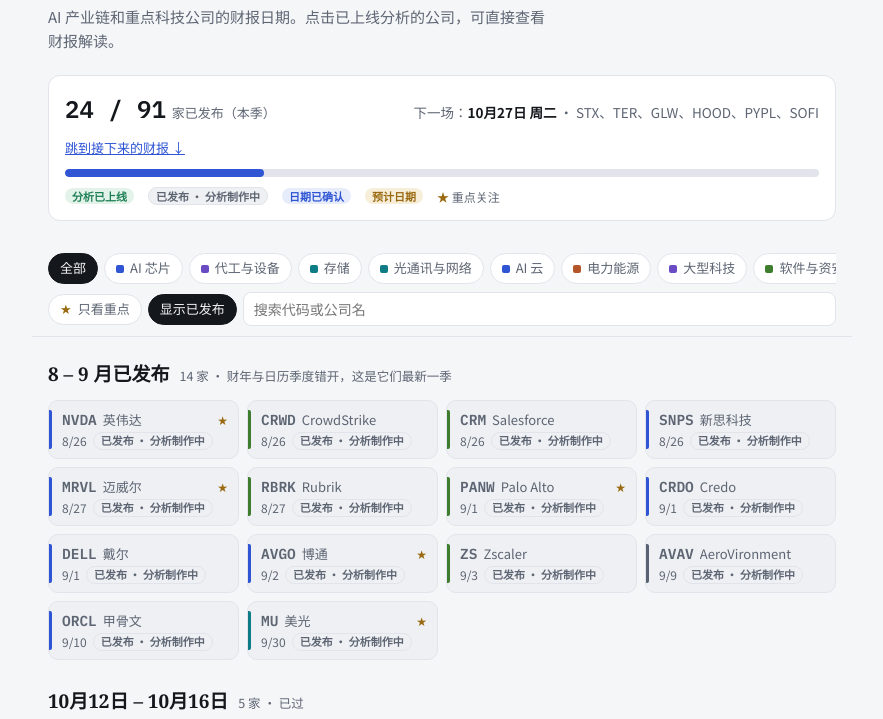
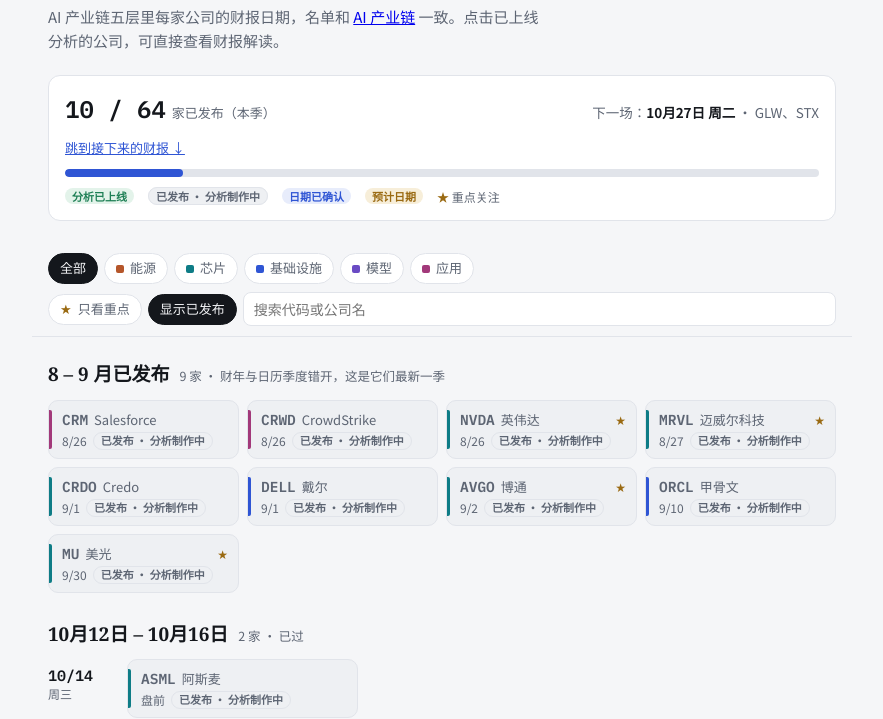
Before and after one commit to yuqiuyandune/april-earnings-lens, a plain HTML site: page calendar.html in a window 1280 px wide. Shown: the part 114-833 px from the top of the page, without its empty margins (198-1081 px from the left). Drawn offline with Linux system fonts and the light colour scheme.

Commit message:
Calendar: only the companies in the AI supply-chain table, filtered by layer
Adds AMKR, EQIX, PWR, DLR, AXTI, ASX, FN, TLN, MOD, IREN, OKLO, CEG, CSCO, CBRS, CIEN, ADBE;
drops companies outside the table.

Co-Authored-By: Claude Opus 5.5 <noreply@anthropic.com>
Claude-Session: https://claude.ai/code/session_013xXa2BhN5M5Cc8ShJtds9B

```diff
--- a/calendar.html
+++ b/calendar.html
@@ -93,7 +93,7 @@ footer a{color:var(--accent)}
   <div class="brand"><a href="../" style="color:inherit;text-decoration:none"><b>财报日历</b></a><a href="../" style="color:var(--accent);text-decoration:none">← 财报解读</a></div>
   <header style="display:flex;flex-direction:column;gap:8px">
     <h1>2026 年 Q3 财报季</h1>
-    <p class="lede">AI 产业链和重点科技公司的财报日期。点击已上线分析的公司，可直接查看财报解读。</p>
+    <p class="lede">AI 产业链五层里每家公司的财报日期，名单和 <a href="/">AI 产业链</a> 一致。点击已上线分析的公司，可直接查看财报解读。</p>
   </header>
 
   <div class="season">
@@ -110,7 +110,7 @@ footer a{color:var(--accent)}
   </div>
 
   <div class="filters">
-    <div class="frow" id="cats" role="group" aria-label="按产业筛选"></div>
+    <div class="frow" id="cats" role="group" aria-label="按产业链层级筛选"></div>
     <div class="frow">
       <button class="chip" id="f-star" aria-pressed="false" type="button"><span style="color:var(--warn)">★</span>只看重点</button>
       <button class="chip" id="f-past" aria-pressed="true" type="button">显示已发布</button>
@@ -121,128 +121,95 @@ footer a{color:var(--accent)}
   <div id="list" style="display:flex;flex-direction:column;gap:26px"></div>
 
   <footer>
-    <span>日期来源：Nasdaq 财报日历、公司公告、StockTitan 与 TheStreet 周历。标"预计"的日期尚未经公司确认，可能变动。盘前 = 美股开盘前，盘后 = 收盘后。</span>
-    <span>未列入：Kratos（KTOS）尚未公布日期；SK 海力士不在 SEC 申报；OpenAI、Anthropic 未上市。</span>
+    <span>日期来源：Nasdaq 财报日历、公司公告、StockTitan、MarketBeat 等财报日历。标"预计"的日期尚未经公司确认，可能变动。盘前 = 美股开盘前，盘后 = 收盘后。</span>
+    <span>未列入：Anthropic（ANT）尚未上市；HPE、MongoDB、NANO Nuclear 尚未公布本季日期；Applied Digital 本季财报已在 10 月初发布。</span>
     <span>本页仅为信息整理，不构成投资建议。</span>
   </footer>
 </div>
 
 <script>
 const CATS=[
-  {id:"chip",n:"AI 芯片",c:"--c1"},{id:"fab",n:"代工与设备",c:"--c2"},{id:"mem",n:"存储",c:"--c3"},
-  {id:"opt",n:"光通讯与网络",c:"--c3"},{id:"cloud",n:"AI 云",c:"--c1"},{id:"power",n:"电力能源",c:"--c4"},
-  {id:"big",n:"大型科技",c:"--c2"},{id:"sw",n:"软件与资安",c:"--c5"},{id:"def",n:"国防航天",c:"--c7"},
-  {id:"fin",n:"金融",c:"--c6"},{id:"med",n:"医疗",c:"--c5"},{id:"cons",n:"消费与平台",c:"--c4"}
+  {id:"energy",n:"能源",c:"--c4"},{id:"chip",n:"芯片",c:"--c3"},{id:"infra",n:"基础设施",c:"--c1"},
+  {id:"model",n:"模型",c:"--c2"},{id:"app",n:"应用",c:"--c6"}
 ];
 const SITE="../";
 const LINKS={TSLA:SITE+"#TSLA",TSM:SITE+"#TSM",META:SITE+"#META"};
-const STAR=new Set("NVDA AMD AVGO MRVL MU MSFT GOOGL AMZN META PLTR PANW TSLA".split(" "));
-/* date | ticker | 中文名 | cat | time(b=盘前,a=盘后,n=未定) | conf(1=已确认,0=预计) */
-const RAW=`08-26|NVDA|英伟达|chip|a|1
-08-26|CRWD|CrowdStrike|sw|a|1
-08-26|CRM|Salesforce|sw|a|1
-08-26|SNPS|新思科技|chip|a|1
-08-27|MRVL|迈威尔|chip|a|1
-08-27|RBRK|Rubrik|sw|a|1
-09-01|PANW|Palo Alto|sw|a|1
+const STAR=new Set("NVDA AMD AVGO MRVL MU MSFT GOOGL AMZN META PLTR TSLA".split(" "));
+/* Only the companies in the AI supply-chain table (insider-flow repo: stack/company_master.csv); cat = its layer.
+   date | ticker | 中文名 | cat | time(b=盘前,a=盘后,n=未定) | conf(1=已确认,0=预计) */
+const RAW=`08-26|CRM|Salesforce|app|a|1
+08-26|CRWD|CrowdStrike|app|a|1
+08-26|NVDA|英伟达|chip|a|1
+08-27|MRVL|迈威尔科技|chip|a|1
 09-01|CRDO|Credo|chip|a|1
-09-01|DELL|戴尔|cloud|a|1
+09-01|DELL|戴尔|infra|a|1
 09-02|AVGO|博通|chip|a|1
-09-03|ZS|Zscaler|sw|a|1
-09-09|AVAV|AeroVironment|def|a|1
-09-10|ORCL|甲骨文|cloud|a|1
-09-30|MU|美光|mem|a|1
-10-13|JPM|摩根大通|fin|b|1
-10-13|GS|高盛|fin|b|1
-10-14|MS|摩根士丹利|fin|b|1
-10-14|ASML|阿斯麦|fab|b|1
-10-15|TSM|台积电|fab|b|1
-10-20|NFLX|奈飞|cons|a|1
-10-20|SPCX|SpaceX|def|n|1
-10-20|GE|GE 航空航天|def|b|1
-10-20|RTX|雷神|def|b|1
-10-20|ISRG|直觉外科|med|a|1
-10-21|META|Meta|big|a|1
-10-21|TSLA|特斯拉|cons|a|1
-10-21|LRCX|泛林|fab|a|1
-10-21|IBM|IBM|sw|a|1
-10-21|TXN|德州仪器|chip|a|1
-10-21|SAP|SAP|sw|a|1
-10-21|NEE|新纪元能源|power|b|1
-10-22|WDC|西部数据|mem|a|1
-10-22|BE|Bloom Energy|power|a|1
-10-22|NOK|诺基亚|opt|b|1
-10-22|LMT|洛克希德马丁|def|b|1
-10-26|RMBS|Rambus|chip|a|1
-10-26|CDNS|楷登电子|chip|a|1
-10-26|CLS|天弘科技|cloud|a|1
-10-27|STX|希捷|mem|a|1
-10-27|TER|泰瑞达|fab|a|1
-10-27|GLW|康宁|opt|b|1
-10-27|HOOD|Robinhood|fin|a|1
-10-27|PYPL|PayPal|fin|b|1
-10-27|SOFI|SoFi|fin|b|1
-10-28|GOOGL|谷歌|big|a|1
-10-28|MSFT|微软|big|a|1
-10-28|GEV|GE Vernova|power|b|1
-10-28|NOW|ServiceNow|sw|a|1
-10-28|KLAC|科磊|fab|a|1
-10-28|VRT|维谛|power|b|1
-10-29|AMZN|亚马逊|big|a|1
-10-29|LLY|礼来|med|b|1
+09-10|ORCL|甲骨文|infra|a|1
+09-30|MU|美光|chip|a|1
+10-14|ASML|阿斯麦|chip|b|1
+10-15|TSM|台积电|chip|b|1
+10-20|SPCX|SpaceX|model|n|1
+10-21|LRCX|泛林集团|chip|a|1
+10-21|META|Meta|model|a|1
+10-21|TSLA|特斯拉|app|a|1
+10-22|BE|Bloom Energy|energy|a|1
+10-22|WDC|西部数据|chip|a|1
+10-26|AMKR|安靠|chip|a|1
+10-26|CLS|天弘|infra|a|1
+10-27|GLW|康宁|infra|b|1
+10-27|STX|希捷|chip|a|1
+10-28|EQIX|易昆尼克斯|infra|a|1
+10-28|GEV|GE Vernova|energy|b|1
+10-28|GOOGL|谷歌|model|a|1
+10-28|KLAC|科磊|chip|a|1
+10-28|MSFT|微软|infra|a|1
+10-28|NOW|ServiceNow|app|a|1
+10-28|VRT|维谛|infra|b|1
+10-29|AMZN|亚马逊|infra|a|1
+10-29|ASX|日月光投控|chip|n|0
+10-29|AXTI|AXT|chip|a|1
+10-29|DLR|Digital Realty|infra|a|1
 10-29|INTC|英特尔|chip|a|1
-10-29|SNDK|闪迪|mem|a|1
-10-29|TWLO|Twilio|sw|a|1
 10-29|MPWR|芯源系统|chip|a|1
-11-02|AAPL|苹果|big|a|1
-11-02|PLTR|Palantir|sw|a|1
-11-02|GRAB|Grab|cons|a|1
-11-02|TEM|Tempus AI|med|b|1
-11-02|UUUU|Energy Fuels|power|n|0
-11-03|AMD|AMD|chip|a|1
-11-03|ETN|伊顿|power|b|1
+10-29|PWR|广达服务|energy|b|1
+10-29|SNDK|闪迪|chip|a|1
+11-02|AAPL|苹果|app|a|1
+11-02|FN|Fabrinet|infra|a|1
+11-02|PLTR|Palantir|app|a|1
 11-03|ALAB|Astera Labs|chip|a|1
-11-03|NVTS|纳微半导体|chip|a|1
-11-03|ANET|Arista|opt|a|1
-11-03|SMCI|超微电脑|cloud|a|1
-11-04|COHR|Coherent|opt|a|1
-11-04|FIG|Figma|sw|a|1
-11-04|CHYM|Chime|fin|a|1
-11-04|CRCL|Circle|fin|b|1
-11-04|MELI|美客多|cons|n|0
-11-04|TMDX|TransMedics|med|n|0
-11-04|RDW|Redwire|def|n|0
-11-04|ARM|Arm|chip|a|1
-11-04|QCOM|高通|chip|a|1
-11-04|APP|AppLovin|sw|a|1
-11-04|DDOG|Datadog|sw|b|1
-11-04|UBER|优步|cons|b|1
-11-05|LITE|Lumentum|opt|a|1
-11-05|NET|Cloudflare|sw|a|1
-11-05|AAOI|应用光电|opt|a|1
-11-05|MP|MP Materials|power|a|1
-11-05|SMR|NuScale|power|a|1
-11-05|EOSE|Eos Energy|power|b|1
-11-06|VST|Vistra|power|b|1
-11-09|CRWV|CoreWeave|cloud|n|0
-11-10|NBIS|Nebius|cloud|n|0
-11-12|AMAT|应用材料|fab|a|1
-11-12|ONDS|Ondas|def|n|0
-11-12|RCAT|Red Cat|def|n|0
+11-03|AMD|超威半导体|chip|a|1
+11-03|ANET|Arista网络|infra|a|1
+11-03|ETN|伊顿|infra|b|1
+11-03|MOD|Modine|infra|a|1
+11-03|SMCI|超微电脑|infra|a|1
+11-03|TLN|Talen|energy|b|1
+11-04|ARM|安谋|chip|a|1
+11-04|COHR|相干|infra|a|1
+11-04|DDOG|Datadog|app|b|1
+11-05|AAOI|应用光电|infra|a|1
+11-05|IREN|IREN|infra|n|1
+11-05|LITE|Lumentum|infra|a|1
+11-05|SMR|NuScale|energy|a|1
+11-06|OKLO|Oklo|energy|b|1
+11-06|VST|Vistra|energy|b|1
+11-09|CEG|星座能源|energy|b|0
+11-09|CRWV|CoreWeave|infra|n|0
+11-10|NBIS|Nebius|infra|n|0
+11-11|CSCO|思科|infra|a|0
+11-12|AMAT|应用材料|chip|a|1
+11-12|CBRS|Cerebras|chip|a|1
 11-18|NVDA|英伟达|chip|a|0
-11-18|PANW|Palo Alto|sw|n|0
-11-24|ZS|Zscaler|sw|n|0
-11-24|DELL|戴尔|cloud|n|0
-12-01|CRWD|CrowdStrike|sw|n|0
-12-01|MRVL|迈威尔|chip|n|0
-12-02|CRM|Salesforce|sw|n|0
-12-02|SNOW|Snowflake|sw|n|0
-12-03|RBRK|Rubrik|sw|n|0
+11-24|DELL|戴尔|infra|n|0
+12-01|CRWD|CrowdStrike|app|n|0
+12-01|MRVL|迈威尔科技|chip|n|0
+12-02|CRM|Salesforce|app|n|0
+12-02|SNOW|Snowflake|app|n|0
 12-07|CRDO|Credo|chip|n|0
-12-08|AVAV|AeroVironment|def|n|0
-12-09|ORCL|甲骨文|cloud|n|0
+12-09|ADBE|Adobe|app|a|0
+12-09|CIEN|Ciena|infra|b|0
+12-09|ORCL|甲骨文|infra|n|0
 12-10|AVGO|博通|chip|n|0
-12-16|MU|美光|mem|n|0`;
+12-16|MU|美光|chip|n|0`;
 const ITEMS=RAW.split("\n").map(l=>{const [d,t,n,c,tm,cf]=l.split("|");return {date:new Date(`2026-${d}T12:00:00`),key:`2026-${d}`,t,n,c,tm,conf:cf==="1"}});
 
 function todayKey(){const n=new Date();const y=n.getFullYear(),m=String(n.getMonth()+1).padStart(2,"0"),d=String(n.getDate()).padStart(2,"0");return `${y}-${m}-${d}`}
```
